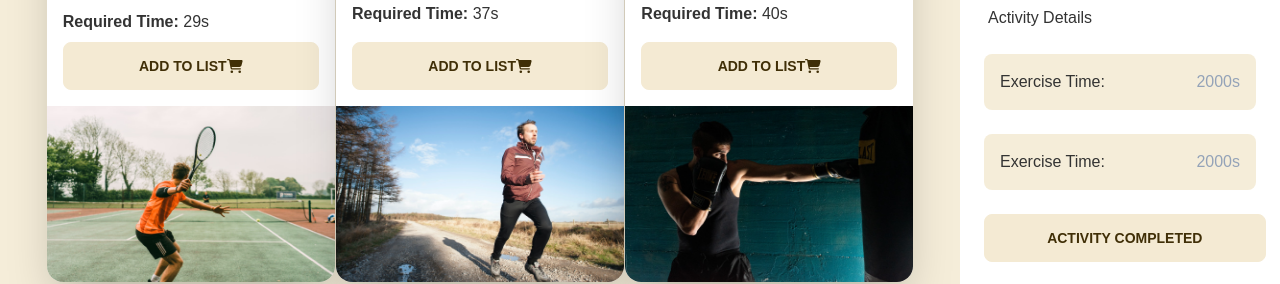
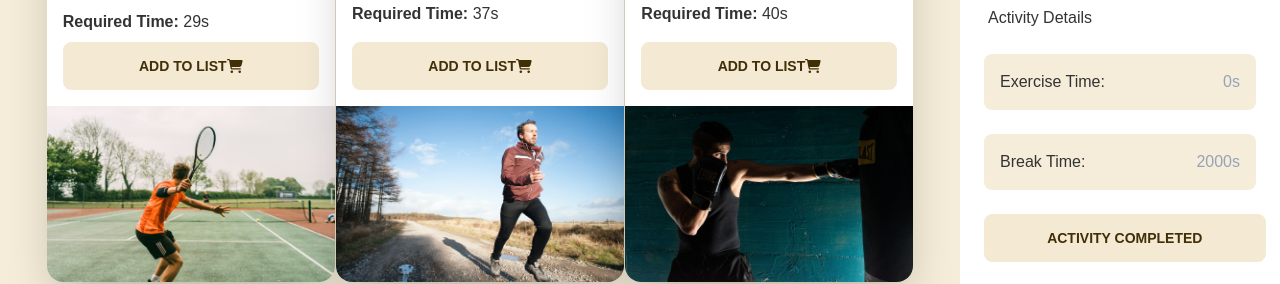
Before and after one commit to RayhanalKavey/simple-activity-tracker-static-react--project-a8, a React (Create React App) app: page / in a window 1280 px wide. Shown: the part 414-698 px from the top of the page. Built offline with nearby package versions, Linux system fonts and the light colour scheme; the HTML template or start-up script is replaced by a standard one.

Commit message:
Show total activity time when clicked.

```diff
--- a/src/components/ActivityArea/ActivityArea.js
+++ b/src/components/ActivityArea/ActivityArea.js
@@ -11,24 +11,21 @@ const ActivityArea = () => {
       .then((res) => res.json())
       .then((data) => setActivities(data));
   }, []);
-  // console.log(activities);
   // Activity button handler
-  // workinG
+
   const activityHandleBtn = (selectedActivity) => {
     let selectedActivityList;
-    const existActivity = cart.find(
-      (activity) => activity.id === selectedActivity.id
-    );
-    // workinG
-    if (!existActivity) {
-      selectedActivityList = [...cart, selectedActivity];
-    } else {
-      const rest = cart.filter((activity) => activity.id !== existActivity.id);
-      selectedActivity.req_time =
-        selectedActivity.req_time + selectedActivity.req_time;
-      selectedActivityList = [...rest, selectedActivity];
-    }
-    console.log(selectedActivityList);
+    // const existActivity = cart.find(
+    //   (activity) => activity.id === selectedActivity.id
+    // );
+    selectedActivityList = [...cart, selectedActivity];
+    // if (existActivity) {
+    //   selectedActivityList = [...cart, selectedActivity];
+    // } else {
+
+    //   selectedActivityList = [...cart, selectedActivity];
+    // }
+    // console.log(selectedActivityList);
     setCart(selectedActivityList);
   };
   return (
@@ -51,8 +48,8 @@ const ActivityArea = () => {
         </div>
       </div>
       {/* Left side activities cart  */}
-      <div className="col-span-1">
-        <ActivityCart></ActivityCart>
+      <div className="col-span-1 sticky top-0">
+        <ActivityCart cart={cart}></ActivityCart>
       </div>
     </div>
   );
--- a/src/components/ActivityCart/ActivityCart.js
+++ b/src/components/ActivityCart/ActivityCart.js
@@ -1,11 +1,22 @@
-import React from "react";
+import React, { useEffect } from "react";
 import { FontAwesomeIcon } from "@fortawesome/react-fontawesome";
 import { faLocationDot } from "@fortawesome/free-solid-svg-icons";
 import my_img from "../../img/rayhan-al-kavey.png";
 import "./ActivityCart.css";
-const ActivityCart = () => {
+const ActivityCart = ({ cart }) => {
+  // console.log(cart); // console.log(typeof cart.req_time);
+  let totalExerciseTime = 0;
+  for (const activity of cart) {
+    totalExerciseTime = totalExerciseTime + activity.req_time;
+    console.log(activity.req_time);
+    console.log(totalExerciseTime);
+  }
+  // if (totalExerciseTime) {
+  //   totalExerciseTime = totalExerciseTime + cart.req_time;
+  // }
+  // console.log(totalExerciseTime);
   return (
-    <div>
+    <div className="sticky top-0">
       <div className="flex gap-5 items-center m-6">
         <img className="w-16" src={my_img} alt="" />
         <div>
@@ -46,11 +57,13 @@ const ActivityCart = () => {
       </div>
       <div className="ml-7 mt-[70px]">Activity Details</div>
       <div className="add-break flex items-center gap-6 justify-between bg-[#f4ead3da] m-6 p-4 rounded-lg	text-center">
-        <div>Exercise Time:</div>
-        <div className=" text-slate-400">2000s</div>
+        <div>Exercise Time: </div>
+        <div>
+          <span className=" text-slate-400">{totalExerciseTime}s</span>
+        </div>
       </div>
       <div className="add-break flex items-center gap-6 justify-between bg-[#f4ead3da] m-6 p-4 rounded-lg	text-center">
-        <div>Exercise Time:</div>
+        <div>Break Time:</div>
         <div className=" text-slate-400">2000s</div>
       </div>
       <button className="btn btn-primary w-[93%] lg:w-[88%] mx-6 mb-6">
```
